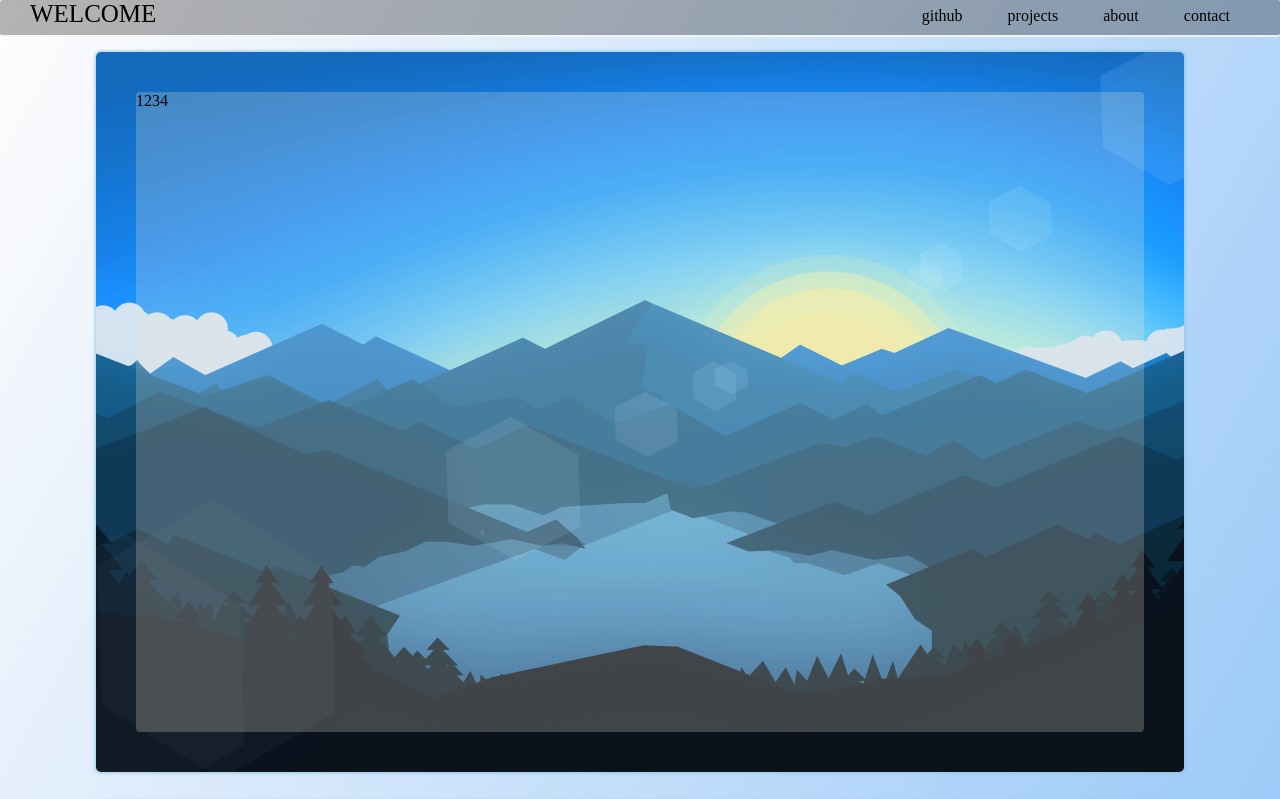
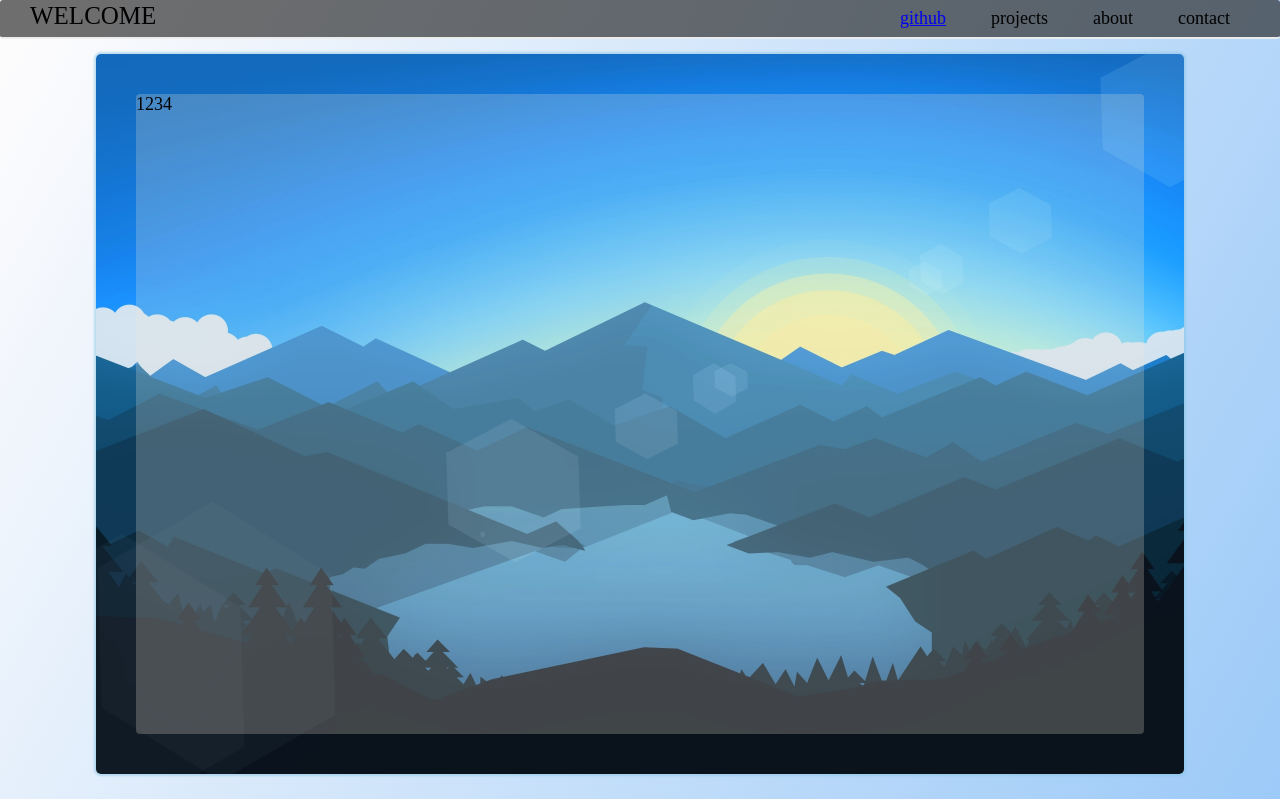
Before and after one commit to ChristopherRdeKoker/Main-portfolio, a plain HTML site: page index.html in a window 1280 px wide. Shown: the top 799 px of the page. Drawn offline with Linux system fonts and the light colour scheme.

Commit message:
added link to github + top/ colour scheme

```diff
--- a/index.html
+++ b/index.html
@@ -14,7 +14,12 @@
         <div class="nav-welcome">WELCOME</div>
       </div>
       <div class="nav-list">
-        <div class="nav-github">github</div>
+        <a
+          href="https://github.com/ChristopherRdeKoker"
+          target="_blank"
+          class="nav-github"
+          >github</a
+        >
         <div class="nav-projects">projects</div>
         <div class="nav-about">about</div>
         <div class="nav-contact">contact</div>
--- a/style.css
+++ b/style.css
@@ -2,7 +2,7 @@
   margin: 0;
   padding: 0;
   font-style: sans-serif;
-  font-size: 16px;
+  font-size: 18px;
 }
 
 /* main parts*/
@@ -15,22 +15,23 @@ body {
 }
 .nav-bar {
   width: 100%;
-  background-color: rgba(35, 32, 32, 0.334);
+  background-color: rgba(38, 38, 39, 0.663);
   display: flex;
   align-items: flex-end;
-  justify-content: flex-end;
   gap: 30px;
   justify-content: space-between;
   height: 35px;
   border-bottom: 2px solid rgba(255, 255, 255, 0.868);
   margin-bottom: 15px;
+  padding-top: 2px;
   border-radius: 3px;
 }
 
 .nav-list {
   display: flex;
   gap: 45px;
-  margin-bottom: 10px;
+  margin-bottom: 8px;
+  /* justify-items: center; */
 }
 
 .section-container {
@@ -103,6 +104,8 @@ body {
   margin-left: 30px;
   font-size: 25px;
   margin-bottom: 7px;
+  margin-top: 33px;
+  /* margin-top: 2px; */
 }
 
 .copyright {
@@ -120,3 +123,7 @@ body {
   background-color: rgba(238, 228, 211, 0.235);
   border-radius: 4px;
 }
+
+.nav-github:link {
+  new: tab;
+}
```
